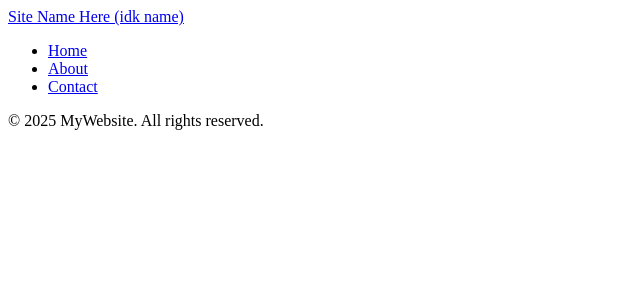
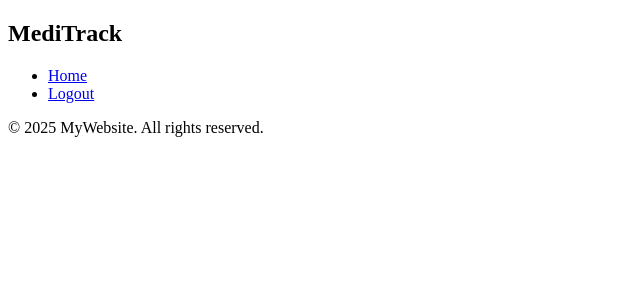
Before and after one commit to moimo1/team-berners-lee, a PHP site: page / in a window 1280 px wide. Shown: the top 300 px of the page, without its empty margins (0-640 px from the left). Run offline with PHP 8.4, Linux system fonts and the light colour scheme; data that the repository does not hold is empty.

Commit message:
recreated navbar to change content based on context (user)

```diff
--- a/includes/navbar.php
+++ b/includes/navbar.php
@@ -1,13 +1,30 @@
 <?php $base = "http://localhost:8000"; ?>
 
 
+<!-- includes/navbar.php -->
 <nav class="navbar">
-    <div class="nav-logo">
-        <a href="../index.php">Site Name Here (idk name)</a>
-    </div>
+    <h1 class="logo">MediTrack</h1>
+
     <ul class="nav-links">
-        <li><a href="<?= $base; ?>/view/client/dashboard.php">Home</a></li>
-        <li><a href="../view/about.php">About</a></li>
-        <li><a href="../view/contact.php">Contact</a></li>
+        <li><a href="/index.php">Home</a></li>
+
+        <?php if ($role === 'pharma'): ?>
+            <li><a href="<?=$base ?>/view/pharma/dashboard.php">Home</a></li>
+            <li><a href="<?=$base ?>/view/pharma/client-list.php">Patients</a></li>
+            <li><a href="<?=$base ?>/view/pharma/inventory.php">Inventory</a></li>
+
+
+        <?php elseif ($role === 'doctor'): ?>
+            <li><a href="<?=$base ?>/view/doctor/dashboard.php">Dashboard</a></li>
+            <li><a href="<?=$base ?>/view/doctor/patients.php">My Patients</a></li>
+            <li><a href="<?=$base ?>/view/doctor/report.php">Reports</a></li>
+
+        <?php elseif ($role === 'client'): ?>
+            <li><a href="<?=$base ?>/view/client/dashboard.php">Home</li>
+            <li><a href="<?=$base ?>/view/client/dashboard.php">My Prescriptions</a></li>
+            <li><a href="<?=$base ?>/view/client/profile.php">Profile</a></li>
+        <?php endif; ?>
+
+        <li><a href="/logout.php">Logout</a></li>
     </ul>
 </nav>
--- /dev/null
+++ b/view/doctor/add-medicine-form.php
@@ -0,0 +1,6 @@
+<main class="pharma-add-medicine">
+    <?php
+        $context='doctor';
+        include '../../includes/add-medicine.php';
+    ?>
+</main>
--- /dev/null
+++ b/view/pharmacist/add-medicine-form.php
@@ -0,0 +1,6 @@
+<main class="doctor-add-medicine">
+    <?php
+        $context='pharma';
+        include '../../includes/add-medicine.php'
+    ?>
+</main>
```
